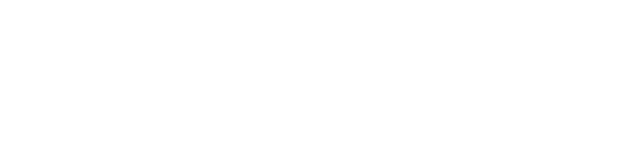
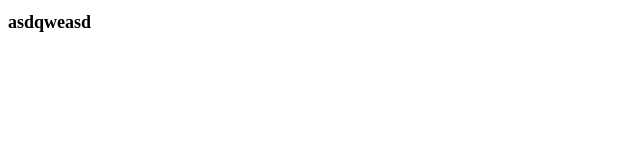
Before and after one commit to FedeAmest/Frontend, a plain HTML site: page index.html in a window 1280 px wide. Shown: the whole page, without its empty margins (0-640 px from the left). Drawn offline with Linux system fonts and the light colour scheme.

Commit message:
commit modificado

```diff
--- a/index.html
+++ b/index.html
@@ -7,6 +7,6 @@
     <title>Document</title>
 </head>
 <body>
-
+    <h1>asdqweasd</h1>
 </body>
 </html>
--- a/style.css
+++ b/style.css
@@ -0,0 +1,4 @@
+*{
+     background-color: white;
+     font-size: large;
+}
```
